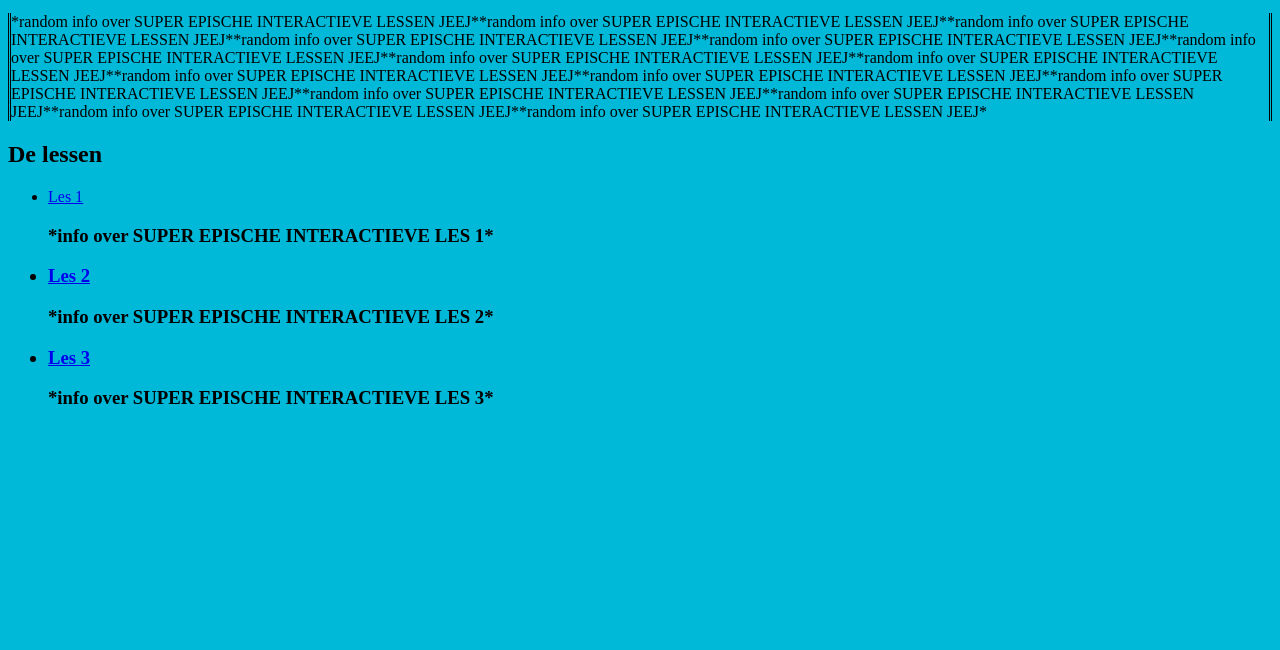
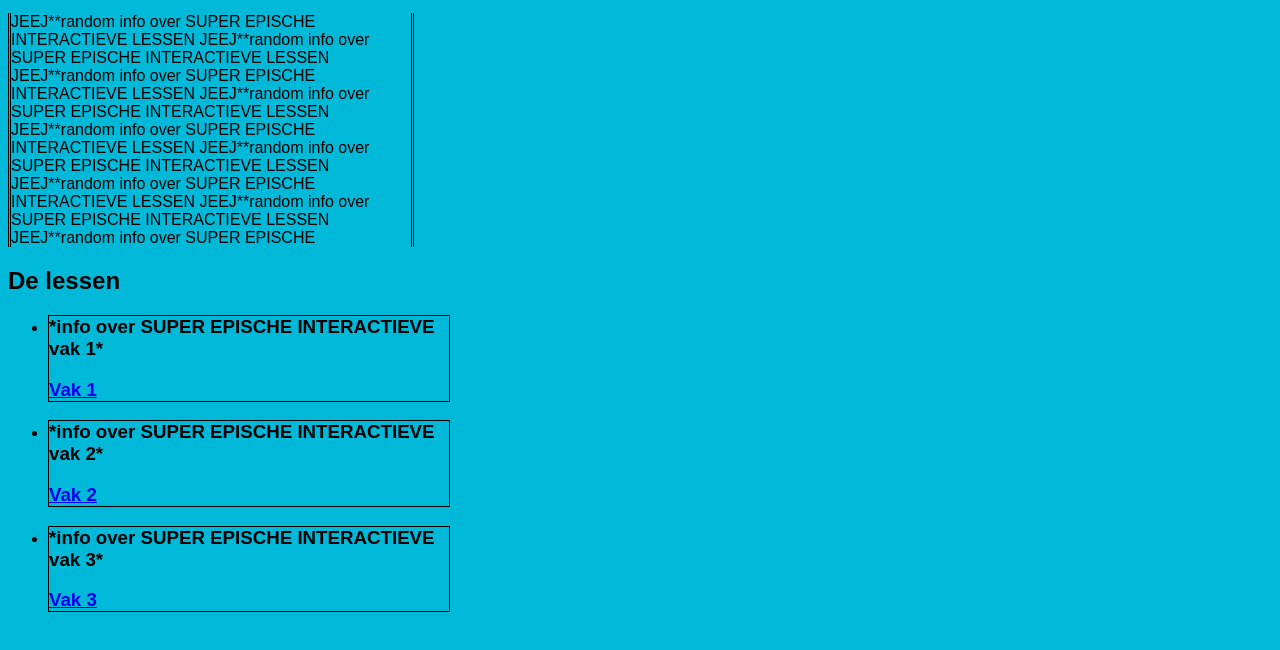
Before and after one commit to Ahmedisbaas/Workout4schools, a plain HTML site: page Lessen.html in a window 1280 px wide. Shown: the part 86-736 px from the top of the page. Drawn offline with Linux system fonts and the light colour scheme.

Commit message:
Image bij lessen, nieuwe border

```diff
--- a/Lessen.html
+++ b/Lessen.html
@@ -16,19 +16,19 @@
     <a href="contact.html">Contact</a>
   </div>
 
-<p> *random info over SUPER EPISCHE INTERACTIEVE LESSEN JEEJ**random info over SUPER EPISCHE INTERACTIEVE LESSEN JEEJ**random info over SUPER EPISCHE INTERACTIEVE LESSEN JEEJ**random info over SUPER EPISCHE INTERACTIEVE LESSEN JEEJ**random info over SUPER EPISCHE INTERACTIEVE LESSEN JEEJ**random info over SUPER EPISCHE INTERACTIEVE LESSEN JEEJ**random info over SUPER EPISCHE INTERACTIEVE LESSEN JEEJ**random info over SUPER EPISCHE INTERACTIEVE LESSEN JEEJ**random info over SUPER EPISCHE INTERACTIEVE LESSEN JEEJ**random info over SUPER EPISCHE INTERACTIEVE LESSEN JEEJ**random info over SUPER EPISCHE INTERACTIEVE LESSEN JEEJ**random info over SUPER EPISCHE INTERACTIEVE LESSEN JEEJ**random info over SUPER EPISCHE INTERACTIEVE LESSEN JEEJ**random info over SUPER EPISCHE INTERACTIEVE LESSEN JEEJ**random info over SUPER EPISCHE INTERACTIEVE LESSEN JEEJ*
+<p> JEEJ**random info over SUPER EPISCHE INTERACTIEVE LESSEN JEEJ**random info over SUPER EPISCHE INTERACTIEVE LESSEN JEEJ**random info over SUPER EPISCHE INTERACTIEVE LESSEN JEEJ**random info over SUPER EPISCHE INTERACTIEVE LESSEN JEEJ**random info over SUPER EPISCHE INTERACTIEVE LESSEN JEEJ**random info over SUPER EPISCHE INTERACTIEVE LESSEN JEEJ**random info over SUPER EPISCHE INTERACTIEVE LESSEN JEEJ**random info over SUPER EPISCHE INTERACTIEVE LESSEN JEEJ**random info over SUPER EPISCHE
 </p>
 <h2> De lessen </h2>
 <ul>
-  <li><a href="les1.html">Les 1</a></li>
-  <h3> *info over SUPER EPISCHE INTERACTIEVE LES 1* </p>
-
-  <li><a href="les2.html">Les 2</a></li>
-  <h3> *info over SUPER EPISCHE INTERACTIEVE LES 2* </p>
-
-  <li><a href="les3.html">Les 3</a></li>
-  <h3> *info over SUPER EPISCHE INTERACTIEVE LES 3* </p>
-
+  <li>
+  <h3> *info over SUPER EPISCHE INTERACTIEVE vak 1* </p>
+  <a href="les1.html">Vak 1</a></li>
+  <li>
+  <h3> *info over SUPER EPISCHE INTERACTIEVE vak 2* </p>
+  <a href="les2.html">Vak 2</a></li>
+  <li>
+  <h3> *info over SUPER EPISCHE INTERACTIEVE vak 3* </p>
+  <a href="les3.html">Vak 3</a></li>
 </ul>
 
 
--- a/stylesheet.css
+++ b/stylesheet.css
@@ -28,4 +28,29 @@ body{
   p {
     border-right-style: double;
     border-left-style: double;
+    width: 400px;
   }
+  h3 {
+    border-right-style: solid;
+    border-left-style: solid;
+    border-top-style: solid;
+    border-bottom-style: solid;
+    border-width: thin;
+    width: 400px;
+  }
+
+  p {
+  font-family: "Arial", Arial, sans-serif;
+}
+  h1 {
+font-family: "Arial", Arial, sans-serif;
+}
+h2 {
+font-family: "Arial", Arial, sans-serif;
+}
+h3 {
+font-family: "Arial", Arial, sans-serif;
+}
+h4 {
+font-family: "Arial", Arial, sans-serif;
+}
```
Also changed, not shown: les1.html (+3 -1 lines), les2.html (+5 -3 lines), les3.html (+5 -3 lines), Kinderen (ik ben geen pedo).jpg (added).
